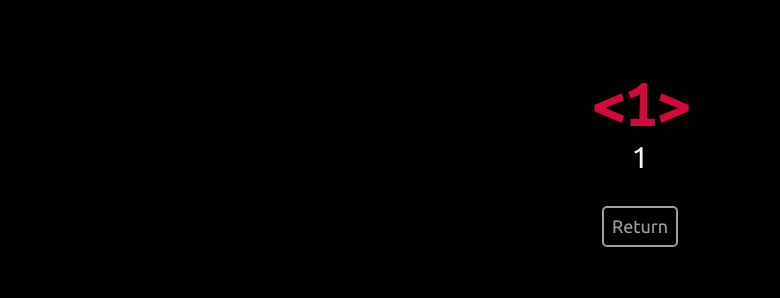
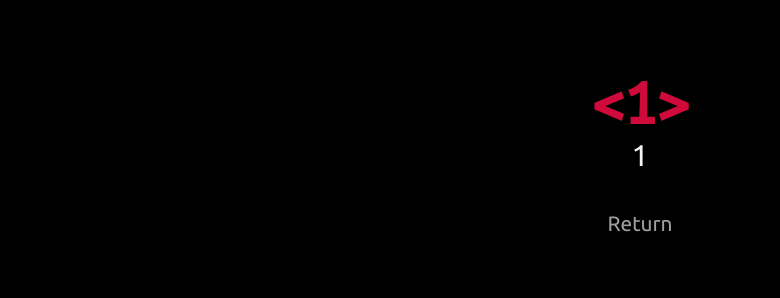
Before and after one commit to connellr023/Chatter, a Vue app in the folder chatter-client/: page /error/1/1 in a window 1280 px wide. Shown: the part 241-539 px from the top of the page, without its empty margins (0-780 px from the left). Built offline with nearby package versions, Linux system fonts and the light colour scheme.

Commit message:
More overall progress

```diff
--- a/chatter-client/src/components/Notifications.vue
+++ b/chatter-client/src/components/Notifications.vue
@@ -78,7 +78,7 @@ div.notification-element {
     font-size: $base-font-size + 5px;
     font-weight: bold;
     margin-right: 12px;
-    margin-left: -4px;
+    margin-left: -10px;
     padding: 5px 7px 5px 6px;
   }
 }
--- a/chatter-client/src/hooks/useConnection.ts
+++ b/chatter-client/src/hooks/useConnection.ts
@@ -1,12 +1,12 @@
 import {type Router, useRouter} from "vue-router";
 import {type Ref, ref} from "vue";
-import type {UserDataObject, StatusObject, ConnectedUsersObject} from "@/lib/utility";
+import type {UserDataObject, StatusObject} from "@/lib/utility";
 import {useUserStore} from "@/hooks/useUserStore";
+import {useMembers} from "@/hooks/useMembers";
+import {useNotifications} from "@/hooks/useNotifications";
 import {config, StreamEvents} from "@/lib/utility";
-import {pushNotification} from "@/hooks/useNotifications";
 
 import stream from "@/lib/stream";
-import {useMembers} from "@/hooks/useMembers";
 
 /**
  * Function implementing socket stream with client view
@@ -15,6 +15,7 @@ import {useMembers} from "@/hooks/useMembers";
 export function useConnection() {
     const router: Router = useRouter();
     const userStore = useUserStore();
+    const {pushNotification} = useNotifications();
 
     const attemptingConnection: Ref<boolean> = ref(false);
     const enteredName: Ref<string> = ref("");
@@ -53,9 +54,12 @@ export function useConnection() {
 
             stream.once(StreamEvents.ERROR, (): void => {
                 stream.disconnect();
+                stream.removeAllListeners();
 
                 attemptingConnection.value = false;
                 pushNotification("Connection failed");
+
+                router.push({name: "error", params: {code: "10060", "message": "Connection Closed"}}).then();
             });
         }
         else {
--- a/chatter-client/src/hooks/useNotifications.ts
+++ b/chatter-client/src/hooks/useNotifications.ts
@@ -34,6 +34,14 @@ export function useNotifications() {
         notifications.add(notification)
     }
 
+    /**
+     * Function for pushing notifications through the event bus
+     * @param body The notification text
+     */
+    function pushNotification(body: string): void {
+        eventBus.emit(GlobalEvents.NOTIFICATION, body);
+    }
+
     const off = eventBus.on(GlobalEvents.NOTIFICATION, handlePushNotification);
 
     onUnmounted((): void => {
@@ -41,14 +49,7 @@ export function useNotifications() {
     });
 
     return {
-        notifications
+        notifications,
+        pushNotification
     };
 }
-
-/**
- * Function for pushing notifications through the event bus
- * @param body The notification text
- */
-export function pushNotification(body: string): void {
-    eventBus.emit(GlobalEvents.NOTIFICATION, body);
-}
--- a/chatter-client/src/styles/base.scss
+++ b/chatter-client/src/styles/base.scss
@@ -39,7 +39,7 @@ button.outline {
   }
 }
 
-button.bubble {
+%base-bubble {
   @include base-props(7px, 15px, 10px, 0.15s);
 
   padding-left: 7px;
@@ -58,6 +58,18 @@ button.bubble {
   }
 }
 
+button.bubble {
+  @extend %base-bubble;
+}
+
+div.bubble {
+  @extend %base-bubble;
+
+  padding-right: 0;
+  margin-left: -4px;
+  margin-bottom: -4px;
+}
+
 div.flex-container {
   display: flex;
   justify-content: center;
--- a/chatter-client/src/styles/utility.scss
+++ b/chatter-client/src/styles/utility.scss
@@ -25,6 +25,14 @@
   }
 }
 
+@mixin circle($c, $size) {
+  background-color: $c;
+  border: none;
+  border-radius: $size * 100;
+  padding: $size;
+  width: fit-content;
+}
+
 %base-main {
   @include base-props(5px, 15px, 8px, 0.25s);
 }
--- a/chatter-client/src/views/ChatView.vue
+++ b/chatter-client/src/views/ChatView.vue
@@ -4,13 +4,14 @@ import {useUserStore} from "@/hooks/useUserStore";
 import {useChat} from "@/hooks/useChat";
 import {onMounted, ref} from "vue";
 import {useRouter} from "vue-router";
-import {pushNotification} from "@/hooks/useNotifications";
 import {useMembers} from "@/hooks/useMembers";
+import {useNotifications} from "@/hooks/useNotifications";
 
 const router = useRouter();
 const userStore = useUserStore();
 const {rooms, messages, selectedRoomId, sendMessage, queryRooms} = useChat();
 const {members} = useMembers();
+const {pushNotification} = useNotifications();
 
 const messageBody = ref("");
 
@@ -42,7 +43,7 @@ onMounted((): void => {
   <div id="chat-view-container">
     <div id="user-options-panel" class="panel">
       <div id="select-rooms-container" class="content-container">
-        <div class="select-room-prompt">My rooms</div>
+        <div class="select-room-prompt">My connections</div>
         <div id="empty-rooms" class="empty" v-if="rooms.length == 0">&lt;empty&gt;</div>
         <div id="room-list" v-else>
           <button v-for="room in rooms" :class="{'selected': selectedRoomId == room.id}" class="room-option bubble" @click="selectedRoomId = room.id">
@@ -51,9 +52,10 @@ onMounted((): void => {
           </button>
         </div>
       </div>
-      <div id="user-info">
-        <button id="return-arrow" @click="router.push('/')">&lt;&minus;</button>
+      <div id="user-info" class="bubble" @click="router.push('/')">
+        <div id="username-green-circle"></div>
         <span id="username">{{userStore.username}}</span>
+        <img id="return-home" alt="Arrow icon" src="@/assets/arrow.svg" />
       </div>
     </div>
     <div id="chat-panel" class="panel">
@@ -80,6 +82,7 @@ onMounted((): void => {
 
 <style scoped lang="scss">
 @import "@/styles/variables";
+@import "@/styles/utility";
 
 div#chat-view-container {
   display: flex;
@@ -104,8 +107,10 @@ div#chat-view-container {
     width: $user-options-panel-width;
     display: block;
 
+    $edge-padding: 15px;
+
     div#select-rooms-container {
-      padding: 15px;
+      padding:$edge-padding;
 
       div.select-room-prompt {
         font-size: 15px;
@@ -133,8 +138,46 @@ div#chat-view-container {
       }
     }
 
+    $margin-bottom-offset: -3px;
+
     div#user-info {
+      text-align: left;
+      position: absolute;
+      height: fit-content;
+      left: $edge-padding;
+      bottom: $edge-padding + 3px;
+      width: calc($user-options-panel-width - ($edge-padding * 2));
 
+      span#username {
+        font-style: italic;
+      }
+
+      div#username-green-circle {
+        @include circle($main-green-hue, 8px);
+        display: inline-block;
+        margin-right: 7px;
+        margin-bottom: $margin-bottom-offset;
+        opacity: 0.5;
+        transition: opacity 0.15s ease-in-out;
+      }
+
+      &:hover div#username-green-circle {
+        opacity: 1;
+      }
+
+      img#return-home {
+        opacity: 0;
+        transition: opacity 0.2s ease-in-out;
+        rotate: -90deg;
+        width: 20px;
+        margin-top: $margin-bottom-offset * -1;
+        position: absolute;
+        right: 5px;
+      }
+
+      &:hover img#return-home {
+        opacity: 0.35;
+      }
     }
   }
 
--- a/chatter-client/src/views/ErrorView.vue
+++ b/chatter-client/src/views/ErrorView.vue
@@ -18,7 +18,7 @@ const props = defineProps({
     <div class="error-header">
       &lt;{{props.code}}&gt;
       <div>{{props.message}}</div>
-      <button id="return-button" class="outline" @click="router.push('/')">Return</button>
+      <button id="return-button" class="bubble" @click="router.push('/')">Return</button>
     </div>
     <NameLabel />
   </div>
@@ -29,8 +29,12 @@ const props = defineProps({
 @import "@/styles/utility.scss";
 
 button#return-button {
-  font-size: 18px;
-  padding: 8px;
+  font-size: 0.32em;
+  padding: 12px;
+
+  &:hover {
+    color: $light-text-color;
+  }
 }
 
 div.error-header {
```
